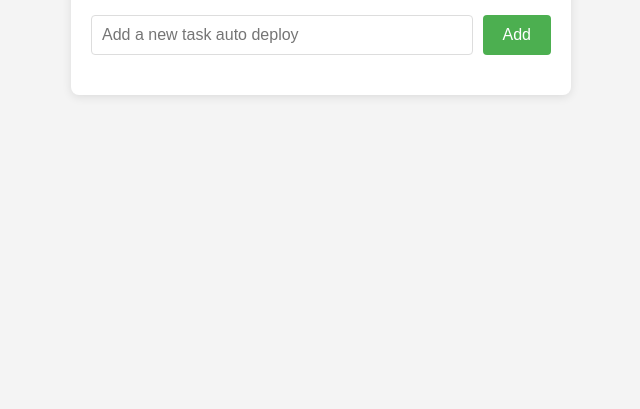
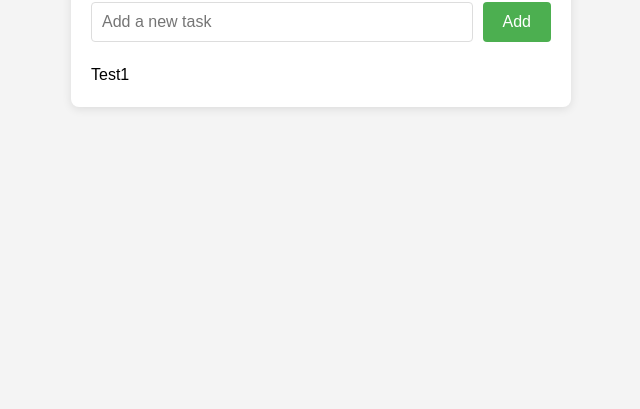
Before and after one commit to catalyst-git-test/slate_auto_deploy, a website built with Vite: page index.html in a window 1280 px wide. Shown: the part 391-800 px from the top of the page, without its empty margins (319-959 px from the left). Built offline with nearby package versions, Linux system fonts and the light colour scheme.

Commit message:
commit test1

```diff
--- a/index.html
+++ b/index.html
@@ -10,9 +10,10 @@
     <div class="container">
         <h1>To-Do List</h1>
         <div class="todo-input">
-            <input type="text" id="taskInput" placeholder="Add a new task auto deploy">
+            <input type="text" id="taskInput" placeholder="Add a new task">
             <button onclick="addTask()">Add</button>
         </div>
+        <p>Test1</p>
         <ul id="taskList"></ul>
     </div>
     <script src="main.js"></script>
```
